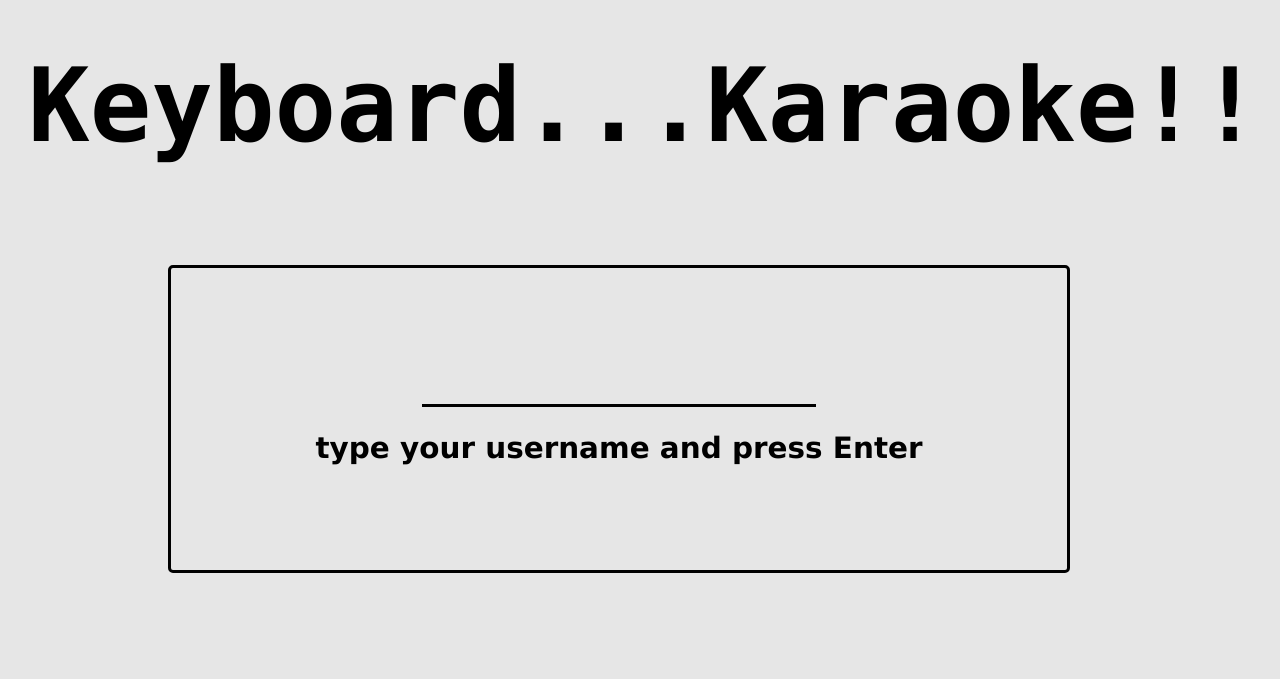
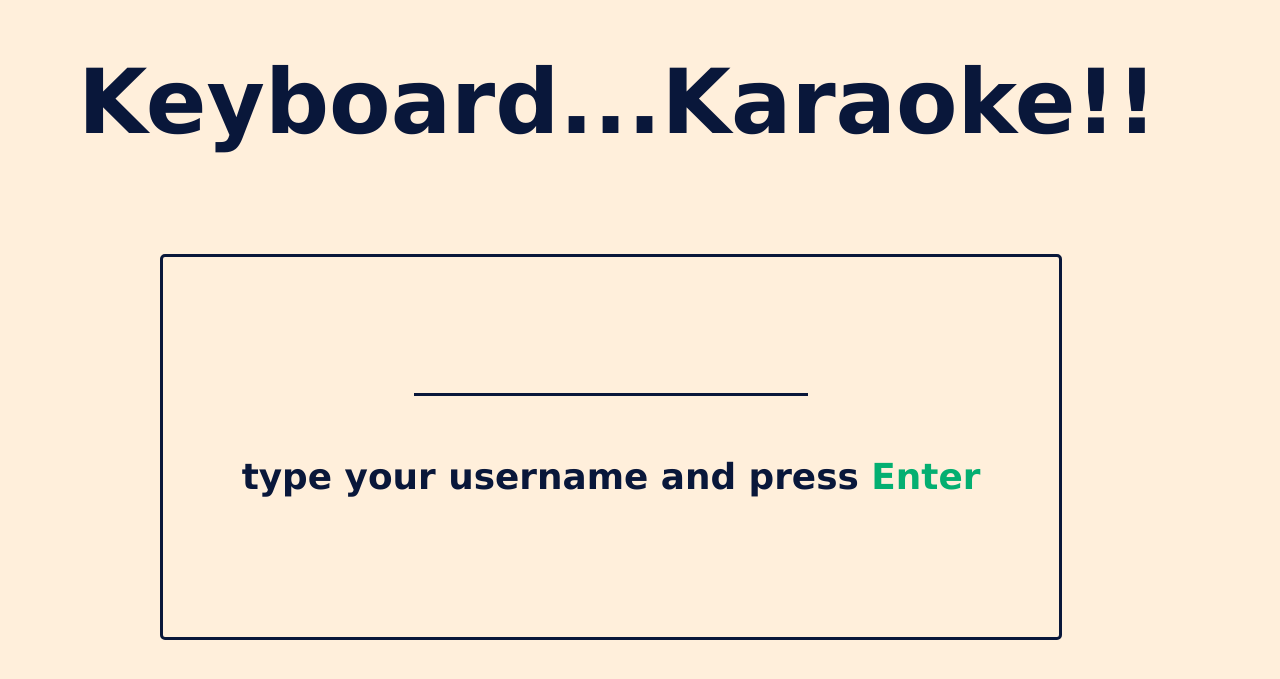
Before and after one commit to hliutongco/keyboard-karaoke-frontend, a PHP site: page / in a window 1280 px wide; the page is wider, and only the part inside the window is pictured. Shown: the top 679 px of that part. Run offline with PHP 8.4, Linux system fonts and the light colour scheme.

Commit message:
Add more CSS

```diff
--- a/Menu.js
+++ b/Menu.js
@@ -87,10 +87,18 @@
     strikesP.classList.add('hidden')
     console.log(thisSong);
     if(thisSong.id === 5){
-      pressStart.innerHTML = "<h2>Press Enter To Play Song  <br/><br/> There are NO strikes! </h2>"
+      pressStart.innerHTML = `
+      <h1> Press <span class="green">Enter</span> To Play Song </h1>
+      <h2> <li>There are <span class="green">NO</span> strikes!</li> </h2>
+      <h2> <li>Typos decrease your score!</li> </h2>
+      `
     }
     else {
-      pressStart.innerHTML = "<h2>Press Enter To Play Song <br/><br/> You get a strike when you can't complete a lyric!</h2>"
+      pressStart.innerHTML = `
+      <h1> Press <span class="green">Enter</span> To Play Song </h1>
+      <h2> <li>You get a strike when you can't complete a lyric!</li> </h2>
+      <h2> <li>Typos decrease your score!</li> </h2>
+      `
     }
     pressStart.classList.remove('hidden')
   }
--- a/index.html
+++ b/index.html
@@ -19,11 +19,11 @@
       <div id="press-start">
         <form id="username-form">
           <input id="username-input" type="text">
-          <h2>type your username and press Enter</h2>
+          <h2>type your username and press <span class="green">Enter</span></h2>
         </form>
       </div>
       <div class="hidden" id="choose-song">
-        <h1 id="choose-song-h2">Use The	↑ And ↓ Keys To Select</h1>
+        <h1 id="choose-song-h2">Use The	<span class="green">↑</span> And <span class="green">↓</span> Keys To Select</h1>
         <br/>
         <h2><span id="choose-wonderful-world">Louis Armstrong - What A Wonderful World (Easy)</span></h2>
         <h2><span id="choose-everlong">Foo Fighters - Everlong (Normal)</span></h2>
@@ -39,20 +39,20 @@
 
     <div id="flex-container">
       <div class="hidden flex-item" id="score-div">
-        <h3> Your score: </h3>
-        <h3 id="score"></h3>
+        <h3> YOUR SCORE </h3>
+        <h4 id="score"></h3>
       </div>
       <div class="hidden flex-item" id="strikes">
-        <h3 id="strikes-header"> Strikes:  </h3>
+        <h3 id="strikes-header"> STRIKES  </h3>
         <h2 id="strikesP"></h2>
-        <h3 id="ten-strikes">Ten Strikes and You're Out</h3>
+        <h4 id="ten-strikes">Ten Strikes and You're Out</h3>
       </div>
       <div class="hidden flex-item" id="lose">
-        <h3>"Strike 10! YOU LOSE!  (You clearly don't know good music...)"</h3>
+        <h2>Strike 10! YOU LOSE!</h3>
       </div>
       <div class="hidden flex-item" id="highscore-div">
-        <h3> High Score: </h3>
-        <h3 id="high-score"></h3>
+        <h3> HIGH SCORE </h3>
+        <h4 id="high-score"></h3>
       <div>
     </div>
 
--- a/stylesheet.css
+++ b/stylesheet.css
@@ -1,8 +1,10 @@
 body {
   text-align: center;
   font-family: Verdana;
-  background-color: #E6E6E6;
+  background-color: #ffefdb;
+  color: #09173a;
   user-select: none;
+  margin: 0;
   -moz-user-select: none;
   -webkit-user-select: none;
   -ms-user-select: none;
@@ -14,8 +16,11 @@
 }
 
 video {
-  width: 80vw;
+  width: 65vw;
   max-height: 60vh;
+  object-fit: fill;
+  /* -webkit-transform: scaleX(2);
+  -moz-transform: scaleX(2); */
   /* width needs to be set to 100% */
   /* height: 70vh; /* height needs to be set to 100% */
   /* position: absolute;
@@ -25,12 +30,22 @@
 }
 
 h1 {
-  font-size: 3vw;
-  background: #E6E6E6 none repeat scroll 0 0;
+  font-size: 3.5vw;
+  margin-bottom: 1vh;
+  background: #ffefdb none repeat scroll 0 0;
 }
 
 h2 {
-  font-size: 2.3vw;
+  font-size: 2.8vw;
+  margin: 2vh auto;
+}
+
+h3 {
+  font-size: 1.8vw;
+}
+
+h4 {
+  font-size: 1.5vw;
 }
 
 input {
@@ -40,7 +55,7 @@
   font-size: 5vh;
   background: none;
   border: none;
-  border-bottom: 3px solid black;
+  border-bottom: 3px solid #09173a;
   cursor: default;
 }
 
@@ -53,14 +68,14 @@
 input:-webkit-autofill:hover,
 input:-webkit-autofill:focus,
 input:-webkit-autofill:active {
-  -webkit-box-shadow: 0 0 0 30px #E6E6E6 inset;
+  -webkit-box-shadow: 0 0 0 30px #ffefdb inset;
 }
 
 form {
   width: 60vw;
   margin-left: 12.5vw;
   padding: 10vh 5vw 10vh 5vw;
-  border: 3px solid black;
+  border: 3px solid #09173a;
   border-radius: 5px;
 }
 
@@ -73,7 +88,7 @@
 }
 
 .song-select:before {
-  content:url('heart.png');
+  content: '♥';
   margin-right: 3px;
 }
 
@@ -90,9 +105,13 @@
   width: 30%;
 }
 
+.flex-item h3 {
+  margin-top: 3vh;
+  text-decoration: underline;
+}
+
 #flex-container {
-  margin: 0 auto;
-  top: 5px;
+  /* top: 5px; */
   display: flex;
 }
 
@@ -100,19 +119,34 @@
   margin-bottom: 10vh;
 }
 
-#strikes {
+#strikes, #lose {
   max-width: 711px;
   max-height: 360px;
-  margin: 0 auto;
-  top: 0; bottom: 0;
+  padding: 0 5vw;
+  border-right: 2px solid black;
+  border-left: 2px solid black;
 }
 
 #press-start {
   width: 100%;
   height: 100%;
+  background-size: cover;
   position: absolute;
-  top: 0; left: 10; right: 0;
-  background-color: #E6E6E6;
+  top: 0; left: 0;
+  background-color: #ffefdb;
+  /* padding-top: 10vh; */
+}
+
+#press-start h1 {
+  text-decoration: underline;
+}
+
+#press-start h2 {
+  margin: 7.5vh auto;
+}
+
+.green {
+  color: #04AF71;
 }
 
 #choose-song {
@@ -120,7 +154,7 @@
   height: 100%;
   position: absolute;
   top: 0; left: 10; right: 0;
-  background-color: #E6E6E6;
+  background-color: #ffefdb;
 }
 
 #choose-song h2 {
@@ -133,11 +167,11 @@
 
 #lyric-container {
   /* font-size: 40px; */
-  /* margin-top: 350px; */
-  margin-left: 22vw;
+  /* margin-top: 50vh;
+  margin-left: 22vw; */
   width: 55vw;
   position: absolute;
-  top: 0;
+  bottom: 5vh; left: 22vw;
   /* bottom: 100px; left: 10px; right: 10px; */
   color: white;
   text-shadow: -2px 0 black, 0 2px black, 2px 0 black, 0 -2px black;
@@ -149,18 +183,18 @@
   margin: 0 auto;
   top: 10; bottom: 0;
   position: relative;
+  background-color: black;
 }
 
 
 #terminal {
-    color: black;
+    color: #09173a;
 /*    text-shadow: 1px 1px 5px #000;*/
     padding: 20px;
     border-radius: 10px;
     margin: 0 auto;
-    font-size: 8vw;
+    font-size: 7vw;
     text-align: center;
-    font-family: consolas, sans-serif;
     display: none;
 }
 
```
